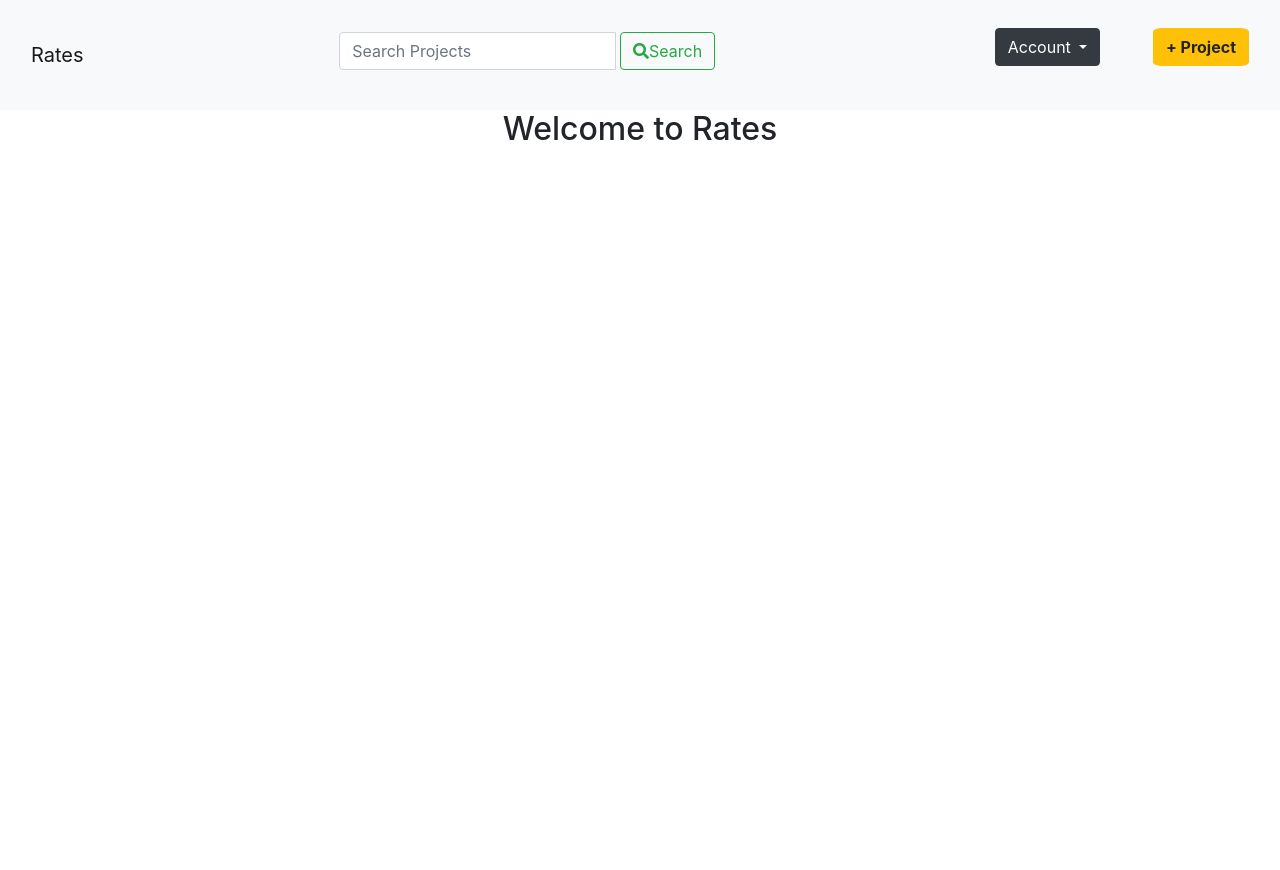
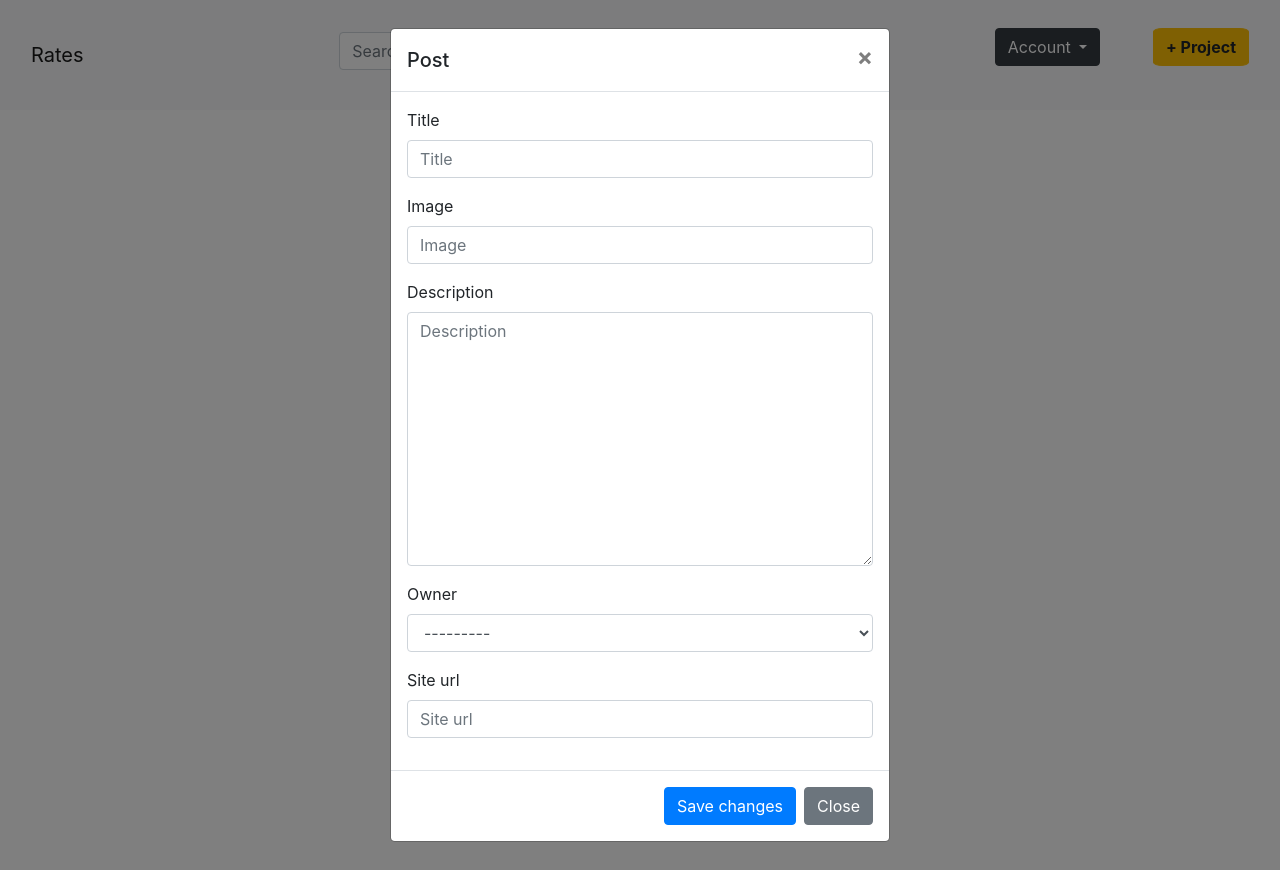
Before and after one commit to Kipkorir-Gideon/Projects-Rating, a Django app: page / in a window 1280 px wide, after a click on "+ Project". Run offline with Django 3.2, Linux system fonts and the light colour scheme; the visitor is signed in with stand-in values (Sample User, id 1); data comes from the database, SQL or seed files in the repository; some libraries are stand-ins or nearby versions.

Commit message:
Add a function for posting a project and a modal form.

```diff
--- a/rates/templates/navbar.html
+++ b/rates/templates/navbar.html
@@ -1,4 +1,4 @@
-
+{% load bootstrap4 %}
 <!DOCTYPE html>
 <html lang="en">
 <head>
@@ -55,7 +55,29 @@
           </div>
   </div>
 
-  <!--Post modal-->
+  <!--Project modal-->
+  <div class="modal fade" tabindex="-1" id="postModal" role="dialog">
+    <div class="modal-dialog" role="document">
+        <div class="modal-content">
+              <div class="modal-header">
+                <h5 class="modal-title">Post</h5>
+                <button type="button" class="close" data-dismiss="modal" aria-label="Close">
+                  <span aria-hidden="true">&times;</span>
+                </button>
+              </div>
+              <div class="modal-body">
+                <form method="post">
+                    {% csrf_token %}
+                    {% bootstrap_form form %}
+              </div>
+              <div class="modal-footer">
+                    <button type="submit" class="btn btn-primary">Save changes</button>
+                </form>
+                <button type="button" class="btn btn-secondary" data-dismiss="modal">Close</button>
+              </div>
+        </div>
+    </div>
+</div>
 
 </nav>
 </body>
--- a/rates/views.py
+++ b/rates/views.py
@@ -1,11 +1,20 @@
-from django.shortcuts import render
+from django.shortcuts import render, redirect
 from .models import *
+from django.contrib.auth.decorators import login_required
+from .forms import *
 
 # Create your views here.
 def projects(request):
+    current_user = request.user
+    if request.method == 'POST':
+        form = ProjectForm(request.POST, request.FILES)
+        if form.is_valid():
+            project = form.save(commit=False)
+            project.user = current_user
+            project.save()
+    form = ProjectForm()
     projects = Projects.objects.all()
-    return render(request, 'projects.html', {'projects': projects})
-
+    return render(request, 'projects.html', {'projects': projects, 'form': form})
 
 
 # search projects
```
